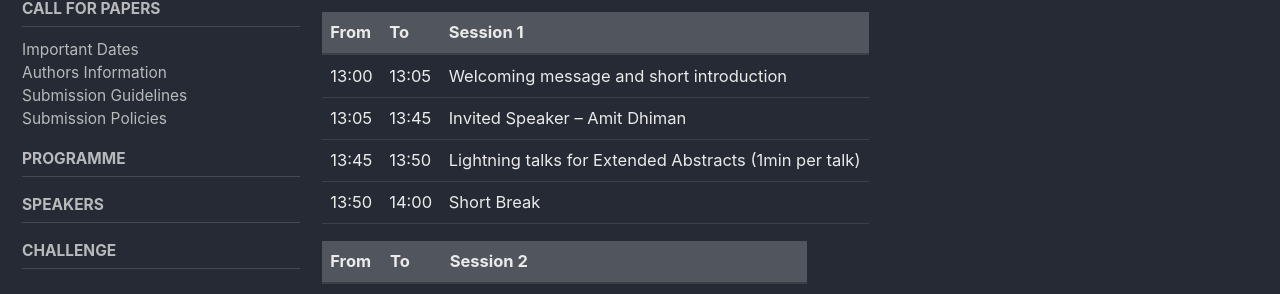
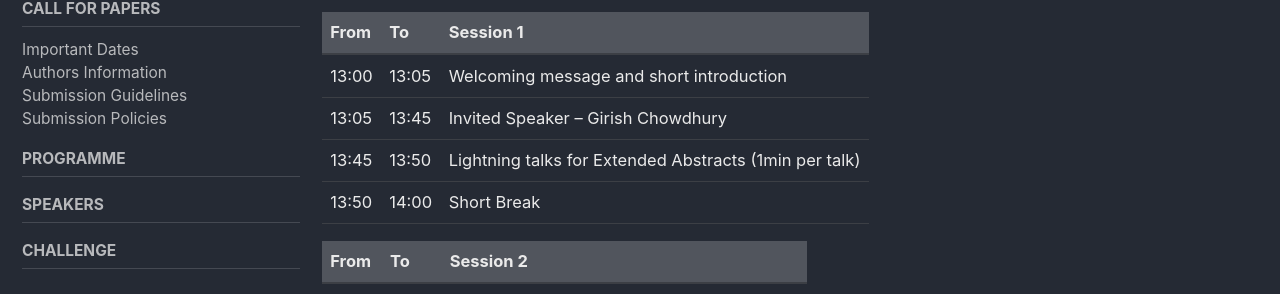
Before and after one commit to cvppa2025/cvppa2025.github.io, a Jekyll site: the page built from _pages/programme.md, in a window 1280 px wide and 900 px high. Shown: the part 212-506 px from the top of the window. Built offline with Jekyll 4.4.1, drawn with Linux system fonts in a browser that asks for light colours; cached includes are drawn as plain includes.

Commit message:
Update programme.md

```diff
--- a/_pages/programme.md
+++ b/_pages/programme.md
@@ -11,7 +11,7 @@ The workshop will be held on the 20th of October at 13:00 HST.
 |From|To| Session 1|
 |--|--|--|
 |13:00|13:05| Welcoming message and short introduction|
-|13:05|13:45| Invited Speaker – Amit Dhiman |
+|13:05|13:45| Invited Speaker – Girish Chowdhury |
 |13:45|13:50| Lightning talks for Extended Abstracts (1min per talk) |
 |13:50|14:00| Short Break |
 
```
